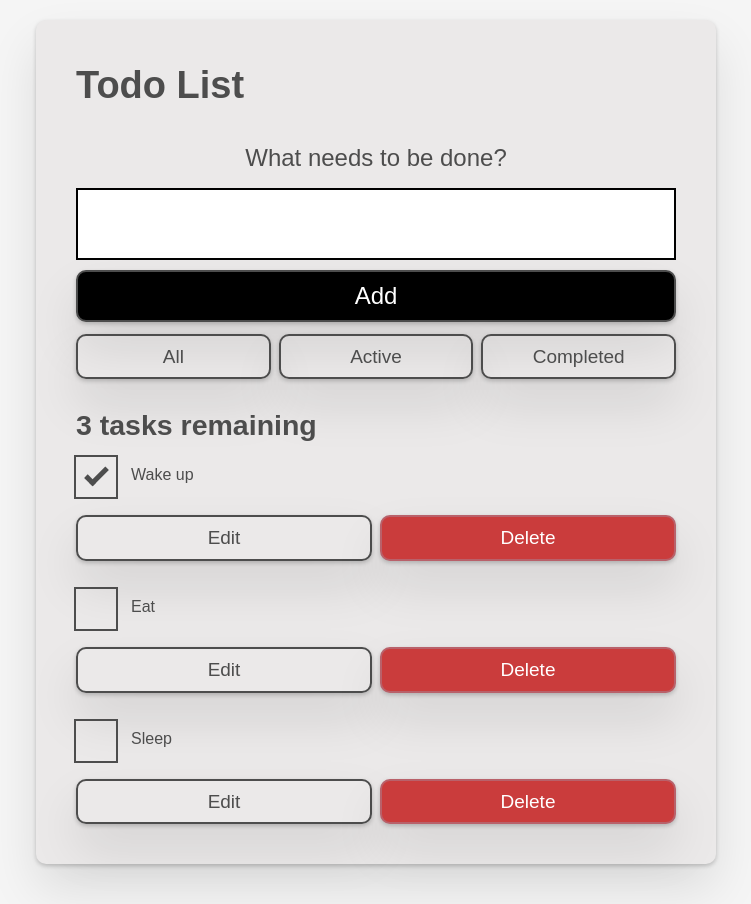
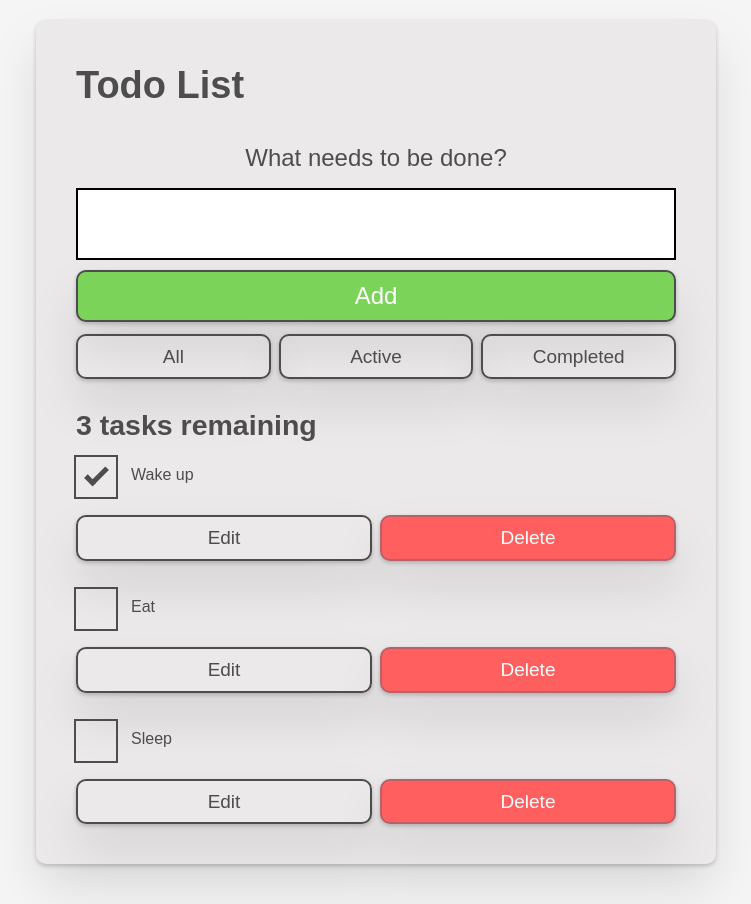
Before and after one commit to elis-11/react-todolist, a React (Create React App) app: page / in a window 1280 px wide. Shown: the whole page, without its empty margins (264-1015 px from the left). Built offline with nearby package versions, Linux system fonts and the light colour scheme.

Commit message:
styled buttons

```diff
--- a/src/App.scss
+++ b/src/App.scss
@@ -86,7 +86,7 @@ body {
 
   .toggle-btn {
     border-width: 1px;
-    border-color: #d3d3d3;
+    border-color: #777171;
   }
   .toggle-btn[aria-pressed="true"] {
     text-decoration: underline;
@@ -95,7 +95,7 @@ body {
 }
 .btn__danger {
   color: #fff;
-  background-color: #ca3c3c;
+  background-color: #ff5f5f;
   border-color: #b9616a;
   border-radius: 10px;
 
@@ -107,7 +107,7 @@ body {
 }
 .btn__primary {
   color: #fff;
-  background-color: #000;
+  background-color: rgb(124, 211, 90);
 }
 .btn-group {
   display: flex;
--- a/src/components/Todo.jsx
+++ b/src/components/Todo.jsx
@@ -13,7 +13,6 @@ function Todo(props) {
   const [newName, setNewName] = useState("");
 
   const editFieldRef = useRef(null);
-
   const editButtonRef = useRef(null);
 
   const wasEditing = usePrevious(isEditing);
```
